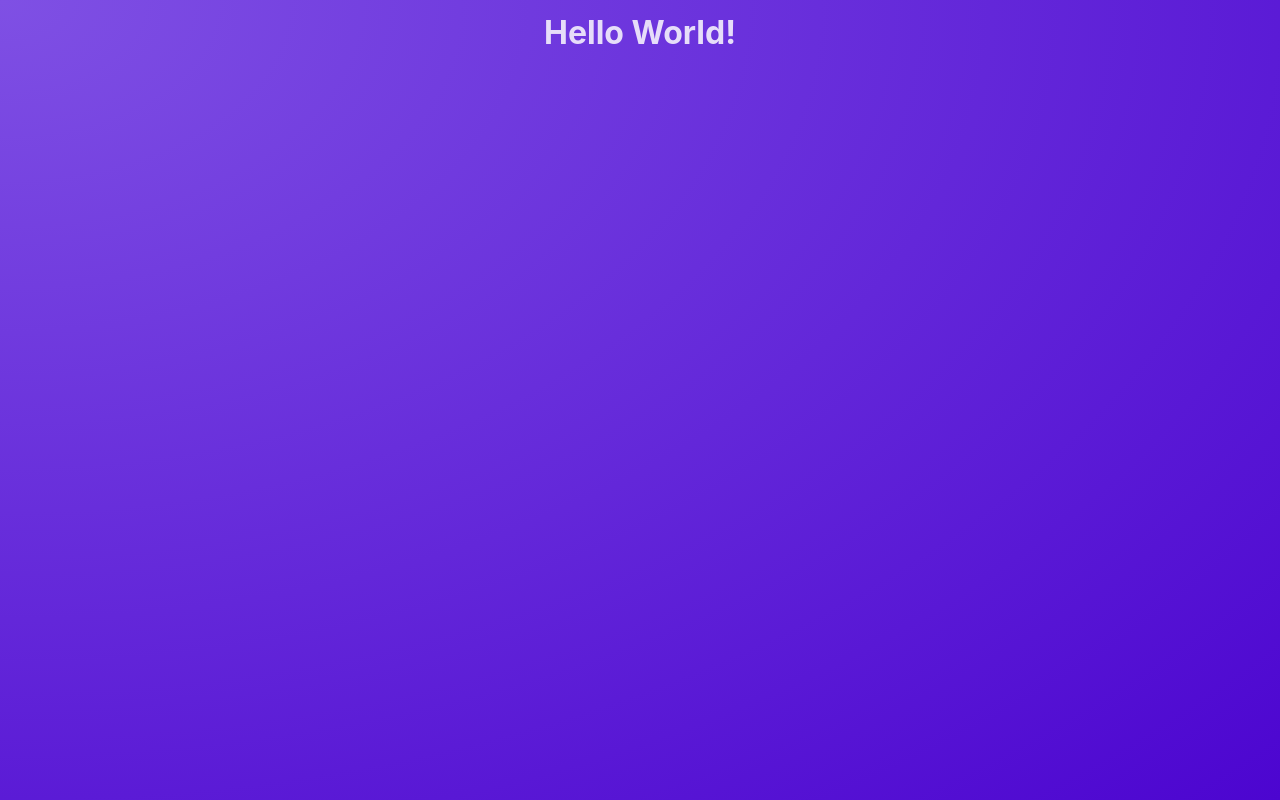
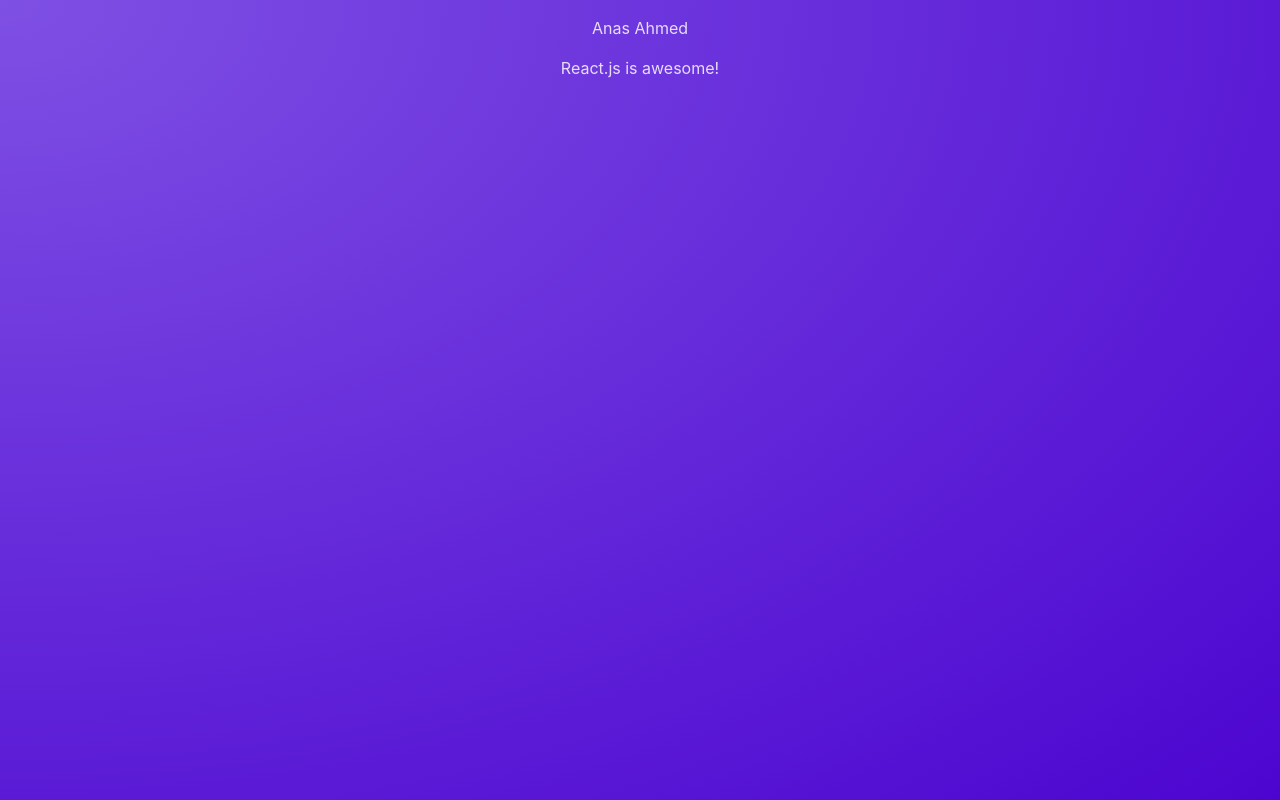
Before and after one commit to anasahmed700/react-posts, a React (Vite) app: page / in a window 1280 px wide. Built offline with nearby package versions, Linux system fonts and the light colour scheme.

Commit message:
building first custom component

```diff
--- a/src/App.jsx
+++ b/src/App.jsx
@@ -1,5 +1,7 @@
+import Post from "./components/Post";
+
 function App() {
-  return <h1>Hello World!</h1>;
+  return <Post />;
 }
 
 export default App;
--- /dev/null
+++ b/src/components/Post.jsx
@@ -0,0 +1,10 @@
+function Post() {
+    return (
+        <div>
+            <p>Anas Ahmed</p>
+            <p>React.js is awesome!</p>
+        </div>
+    )
+}
+
+export default Post
```
